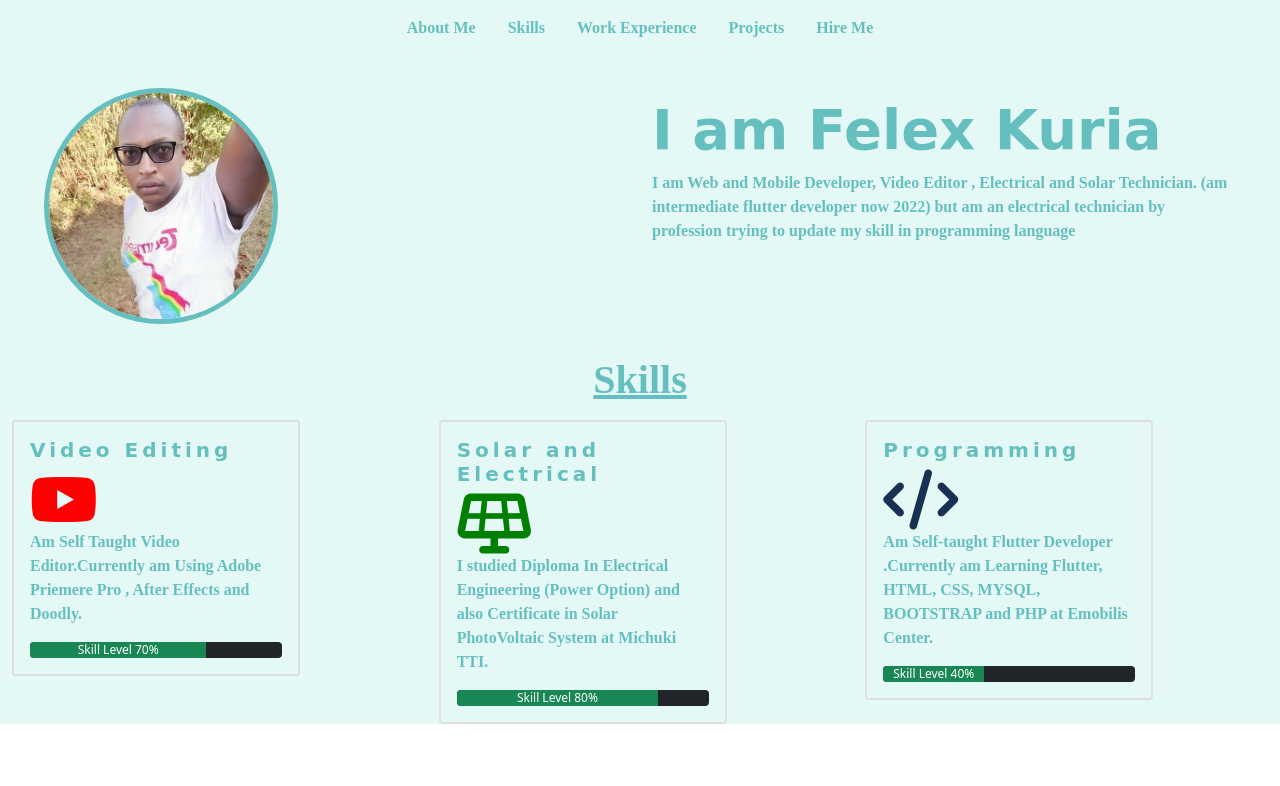
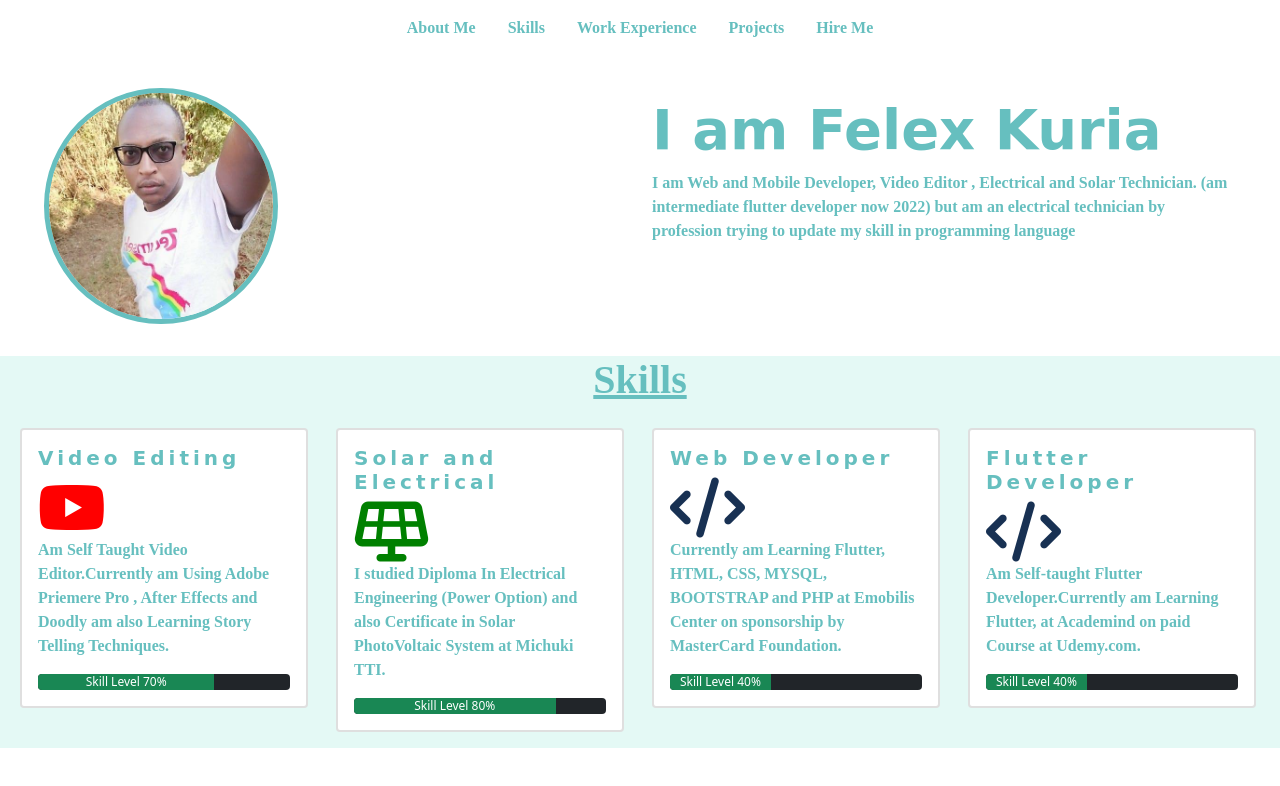
Before and after one commit to felexkuria/Felex_portfolio, a plain HTML site: page index.html in a window 1280 px wide. Drawn offline with nearby package versions, Linux system fonts and the light colour scheme.

Commit message:
finished skill part

```diff
--- a/css/style.css
+++ b/css/style.css
@@ -1,10 +1,18 @@
 body {
     margin: 0;
+    /* background-color: white; */
 }
 
-div {
+
+/* div {
     background-color: #E4F9F5;
-}
+} */
+
+
+/*
+#aboutMeDiv {
+    color: #66BFBF;
+} */
 
 .profile {
     border-radius: 100%;
@@ -39,15 +47,13 @@ p {
     display: block;
 }
 
+#SkillsContainer {
+    background-color: #E4F9F5;
+}
 
-/* #SkillsContainer {
+#skillCard {
     background-color: white;
-} */
-
-
-/* #skillCard {
-    background-color: #E4F9F5;
-} */
+}
 
 #h1Skills {
     font-family: "Quicksand";
--- a/index.html
+++ b/index.html
@@ -5,7 +5,7 @@
     <meta charset="UTF-8" />
     <meta http-equiv="X-UA-Compatible" content="IE=edge" />
     <meta name="viewport" content="width=device-width, initial-scale=1.0" />
-    <link rel="stylesheet" href="../css/style.css" />
+    <link rel="stylesheet" href="./css/style.css" />
     <link href="https://cdn.jsdelivr.net/npm/bootstrap@5.0.2/dist/css/bootstrap.min.css" rel="stylesheet" integrity="sha384-EVSTQN3/azprG1Anm3QDgpJLIm9Nao0Yz1ztcQTwFspd3yD65VohhpuuCOmLASjC" crossorigin="anonymous" />
     <script src="https://kit.fontawesome.com/0b5b062cf7.js" crossorigin="anonymous"></script>
     <!-- <link rel="stylesheet" href="/bootstrap class/html/bootstrap-5.0.2-dist/css/bootstrap.min.css" /> -->
@@ -26,10 +26,10 @@
     </div>
 
     <!-- About Me -->
-    <div class="container-fluid p-3">
+    <div id="aboutMeDiv" class="container-fluid p-3">
         <div class="row m-3">
             <div class="col-sm-6 col-md-6 col-lg-6 col-xl-6">
-                <img class="profile" src="../assets/profile.jpg" alt="profile" srcset="" />
+                <img class="profile" src="./assets/profile.jpg" alt="profile" srcset="" />
             </div>
             <div class="col-sm-6 col-md-6 col-lg-6 my-2 col-xl-6">
                 <h1 id="h1Name" class="fw-bold fst-normal display-4">
@@ -41,17 +41,20 @@
             </div>
         </div>
     </div>
+
+    <!-- Skills -->
     <div id="SkillsContainer" class="container-fluid">
         <h1 id="h1Skills">Skills</h1>
-        <!-- Card Contain Video Editing Skills -->
-        <div class="row my-3">
-            <div class="col">
+
+        <div class="row justify-content-center p-2">
+            <!-- Card Contain Video Editing Skills -->
+            <div class="col-sm-6 col-md-6 col-lg-4 col-xl-3 my-2">
                 <div id="skillCard" class="card border-2" style="width: 18rem">
                     <div class="card-body p-3">
                         <h5 id="h5Card" class="card-title">Video Editing</h5>
                         <i class="fa fa-youtube-play" style="font-size: 60px; color: red"></i>
                         <p class="card-text">
-                            Am Self Taught Video Editor.Currently am Using Adobe Priemere Pro , After Effects and Doodly.
+                            Am Self Taught Video Editor.Currently am Using Adobe Priemere Pro , After Effects and Doodly am also Learning Story Telling Techniques.
                         </p>
                         <div class="progress bg-dark">
                             <div class="progress-bar bg-success" role="progressbar" style="width: 70%" aria-valuenow="100" aria-valuemin="0" aria-valuemax="100">
@@ -63,7 +66,7 @@
             </div>
 
             <!-- Card Contain ELectrical Skills -->
-            <div class="col">
+            <div class="col-sm-6 col-md-6 col-lg-4 col-xl-3 my-2">
                 <div id="skillCard" class="card border-2" style="width: 18rem">
                     <div class="card-body p-3">
                         <h5 id="h5Card" class="card-title">Solar and Electrical</h5>
@@ -81,15 +84,34 @@
                 </div>
             </div>
 
-            <!-- Card Contain Programming Skills -->
-            <div class="col">
+            <!-- Card Contain Web DEV Skills -->
+            <div class="col-sm-6 col-md-6 col-lg-4 col-xl-3 my-2">
                 <div id="skillCard" class="card border-2" style="width: 18rem">
                     <div class="card-body p-3">
-                        <h5 id="h5Card" class="card-title">Programming</h5>
+                        <h5 id="h5Card" class="card-title">Web Developer</h5>
                         <i class="fas fa-code" style="font-size: 60px; color: #183153"></i>
 
                         <p class="card-text">
-                            Am Self-taught Flutter Developer .Currently am Learning Flutter, HTML, CSS, MYSQL, BOOTSTRAP and PHP at Emobilis Center.
+                            Currently am Learning Flutter, HTML, CSS, MYSQL, BOOTSTRAP and PHP at Emobilis Center on sponsorship by MasterCard Foundation.
+                        </p>
+                        <div class="progress bg-dark">
+                            <div class="progress-bar bg-success" role="progressbar" style="width: 40%" aria-valuenow="100" aria-valuemin="0" aria-valuemax="100">
+                                Skill Level 40%
+                            </div>
+                        </div>
+                    </div>
+                </div>
+            </div>
+
+            <!-- Flutter Developer . -->
+            <div class="col-sm-6 col-md-6 col-lg-4 col-xl-3 my-2">
+                <div id="skillCard" class="card border-2" style="width: 18rem">
+                    <div class="card-body p-3">
+                        <h5 id="h5Card" class="card-title">Flutter Developer</h5>
+                        <i class="fas fa-code" style="font-size: 60px; color: #183153"></i>
+
+                        <p class="card-text">
+                            Am Self-taught Flutter Developer.Currently am Learning Flutter, at Academind on paid Course at Udemy.com.
                         </p>
                         <div class="progress bg-dark">
                             <div class="progress-bar bg-success" role="progressbar" style="width: 40%" aria-valuenow="100" aria-valuemin="0" aria-valuemax="100">
```
